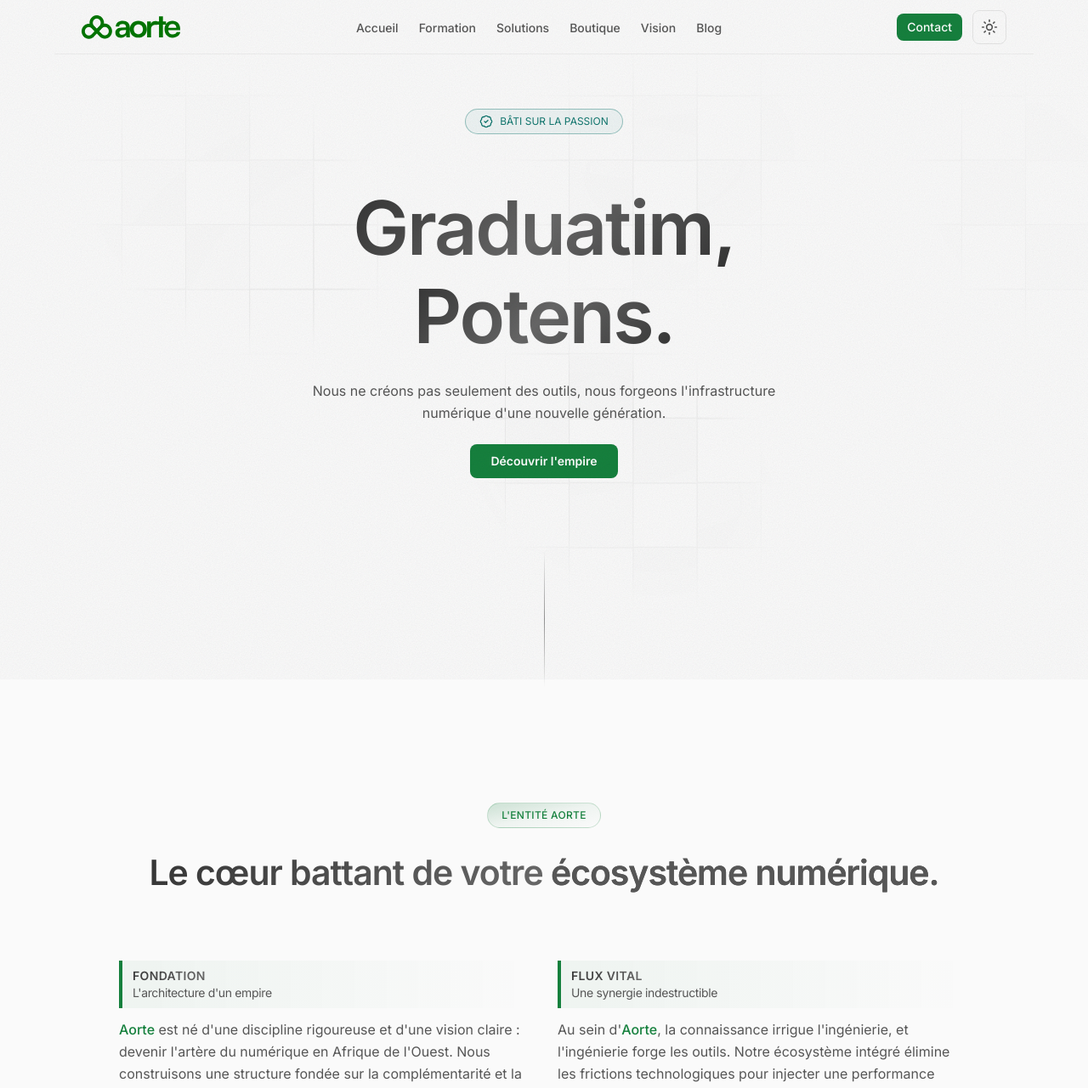
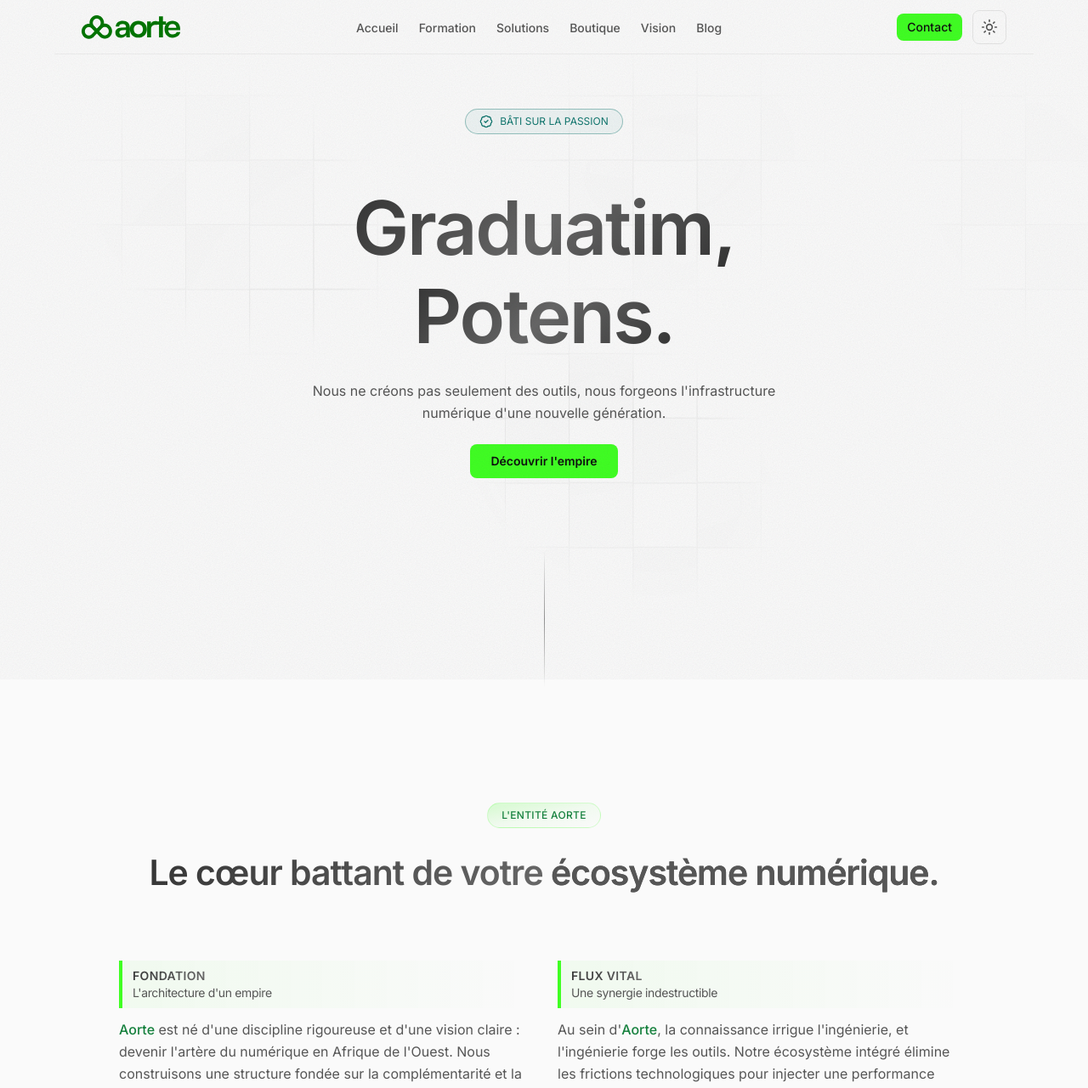
Before and after one commit to bazieebenezer/Aorte-africa, a Next.js app: page / in a window 1280 px wide. Shown: the top 1281 px of the page at 85% size. Built offline with nearby package versions, Linux system fonts and the light colour scheme.

Commit message:
Mode clair : retour au vert neon #40ff23, texte vert assombri pour la lisibilite

```diff
--- a/src/app/globals.css
+++ b/src/app/globals.css
@@ -9,8 +9,8 @@
   --card-foreground: #181818;
   --popover: #ffffff;
   --popover-foreground: #181818;
-  --primary: #15803d;
-  --primary-foreground: #ffffff;
+  --primary: #40ff23;
+  --primary-foreground: #0e100f;
   --secondary: #e8e8e8;
   --secondary-foreground: #181818;
   --muted: #f1f1f1;
@@ -22,8 +22,13 @@
   --border: #e5e5e5;
   --border-hover: #c7c7c7;
   --input: #e5e5e5;
-  --ring: #15803d;
+  --ring: #40ff23;
   --radius: 0.625rem;
+}
+
+/* Texte vert sur fond clair : vert sombre lisible (le néon serait illisible) */
+:root:not(.dark) .text-primary {
+  color: #15803d;
 }
 
 .dark {
```
